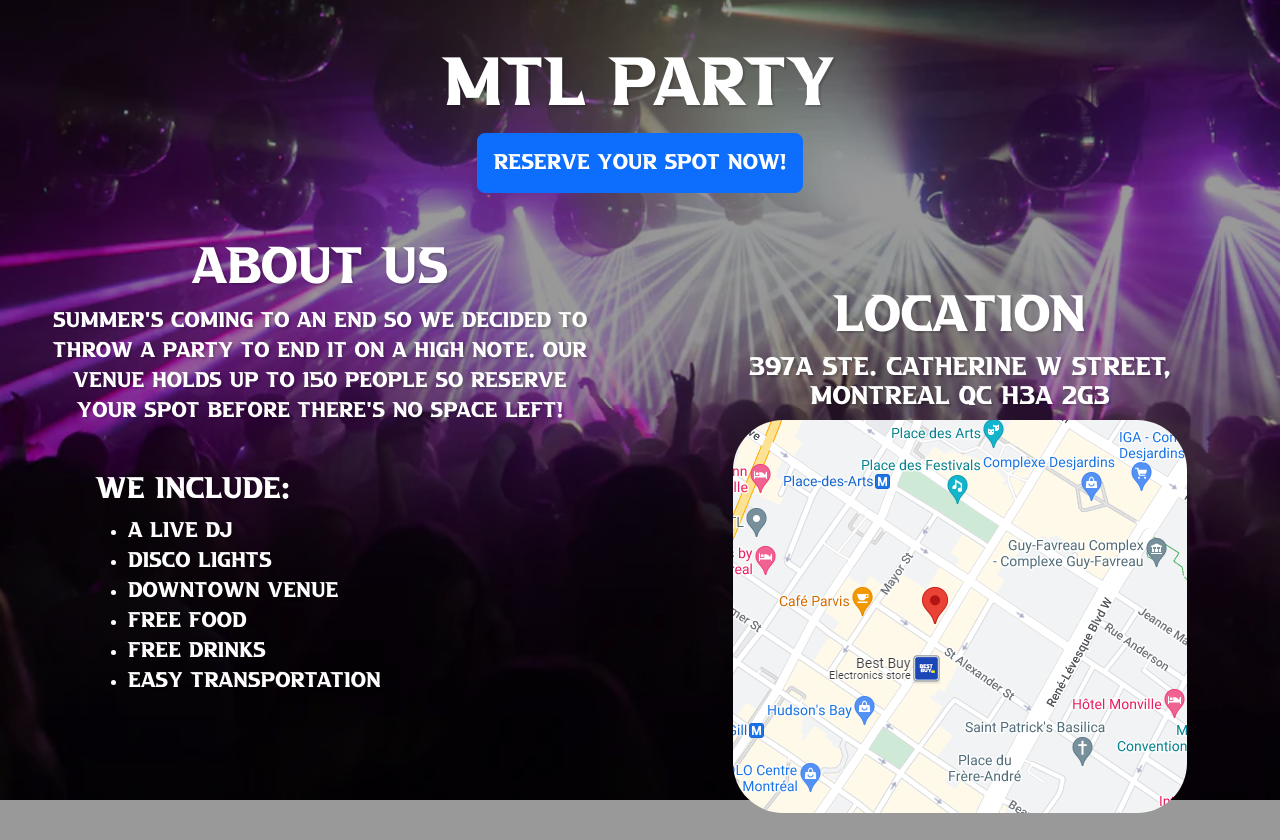
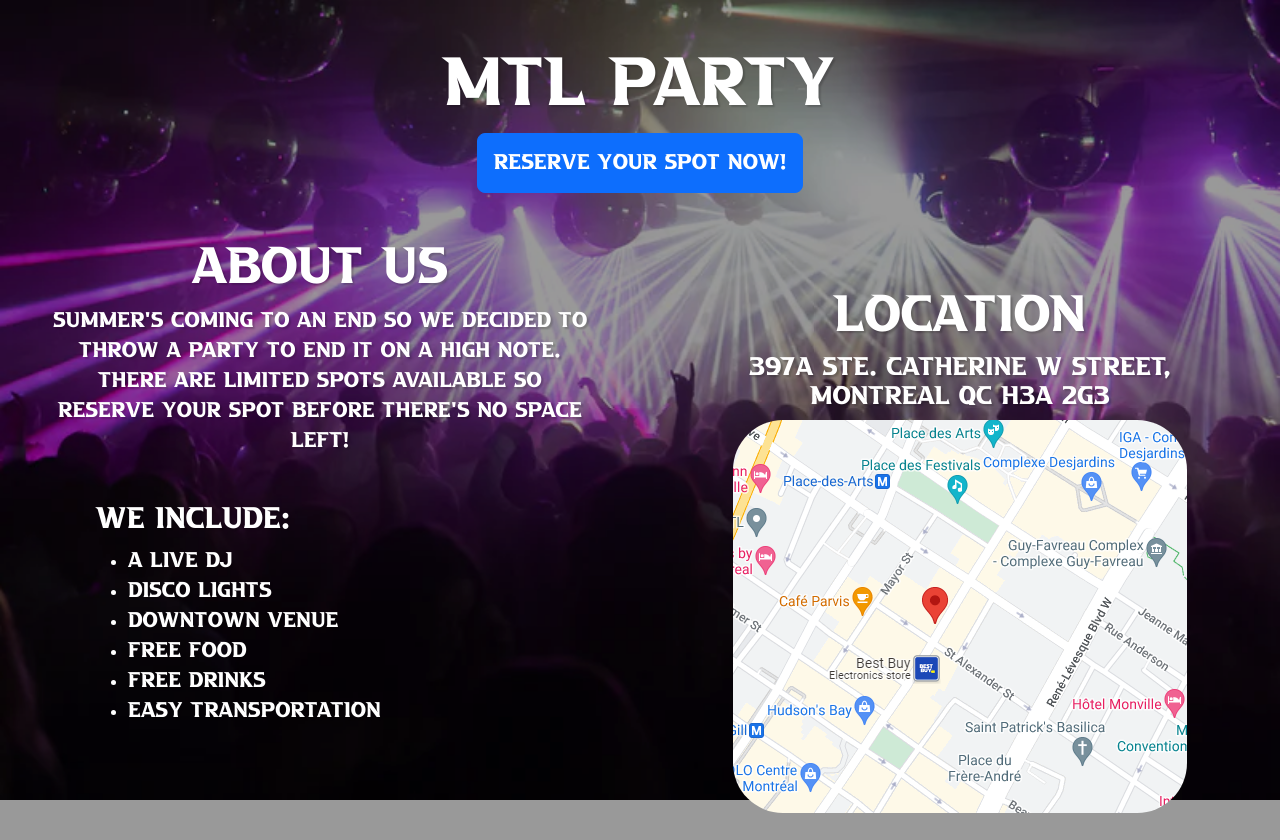
Before and after one commit to yanis-falaki/party-website, a Flask app: page / in a window 1280 px wide. Shown: the top 840 px of the page. Run offline with Flask 2, Linux system fonts and the light colour scheme; some libraries are stand-ins or nearby versions.

Commit message:
edited some text

```diff
--- a/templates/index.html
+++ b/templates/index.html
@@ -11,8 +11,8 @@
         <div class="row mt-5">
             <div class="col-lg-6 px-5">
                 <h2 class="text-center">About us</h2>
-                <p class="text-center ">Summer's coming to an end so we decided to throw a party to end it on a high note. Our venue holds
-                    up to 150 people so reserve your spot before there's no space left!
+                <p class="text-center ">Summer's coming to an end so we decided to throw a party to end it on a high note. There are
+                    limited spots available so reserve your spot before there's no space left!
                 </p>
                 <h3 class="ms-5 mt-5">We include:</h3>
                 <ul class="ms-5">
```
